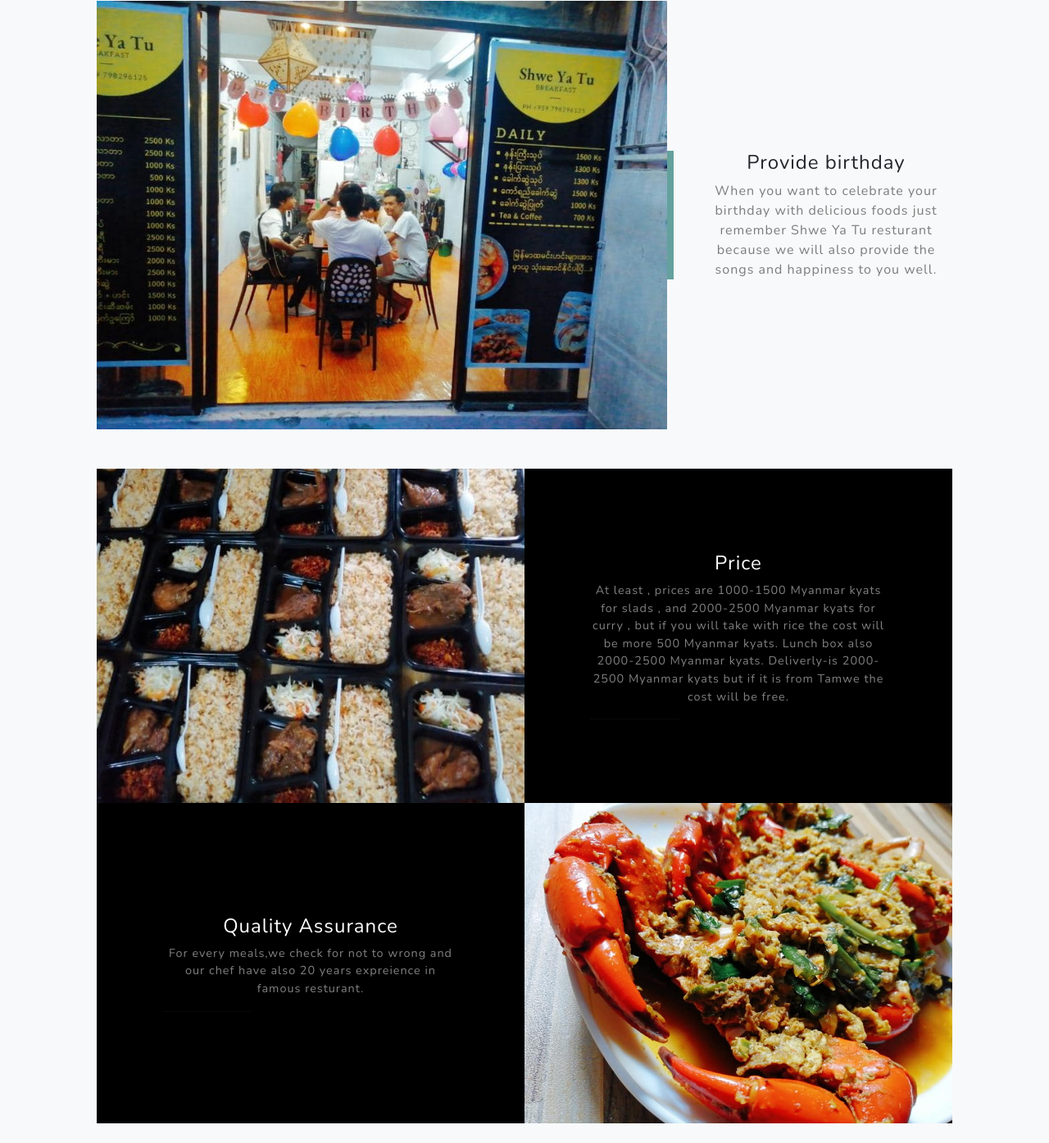
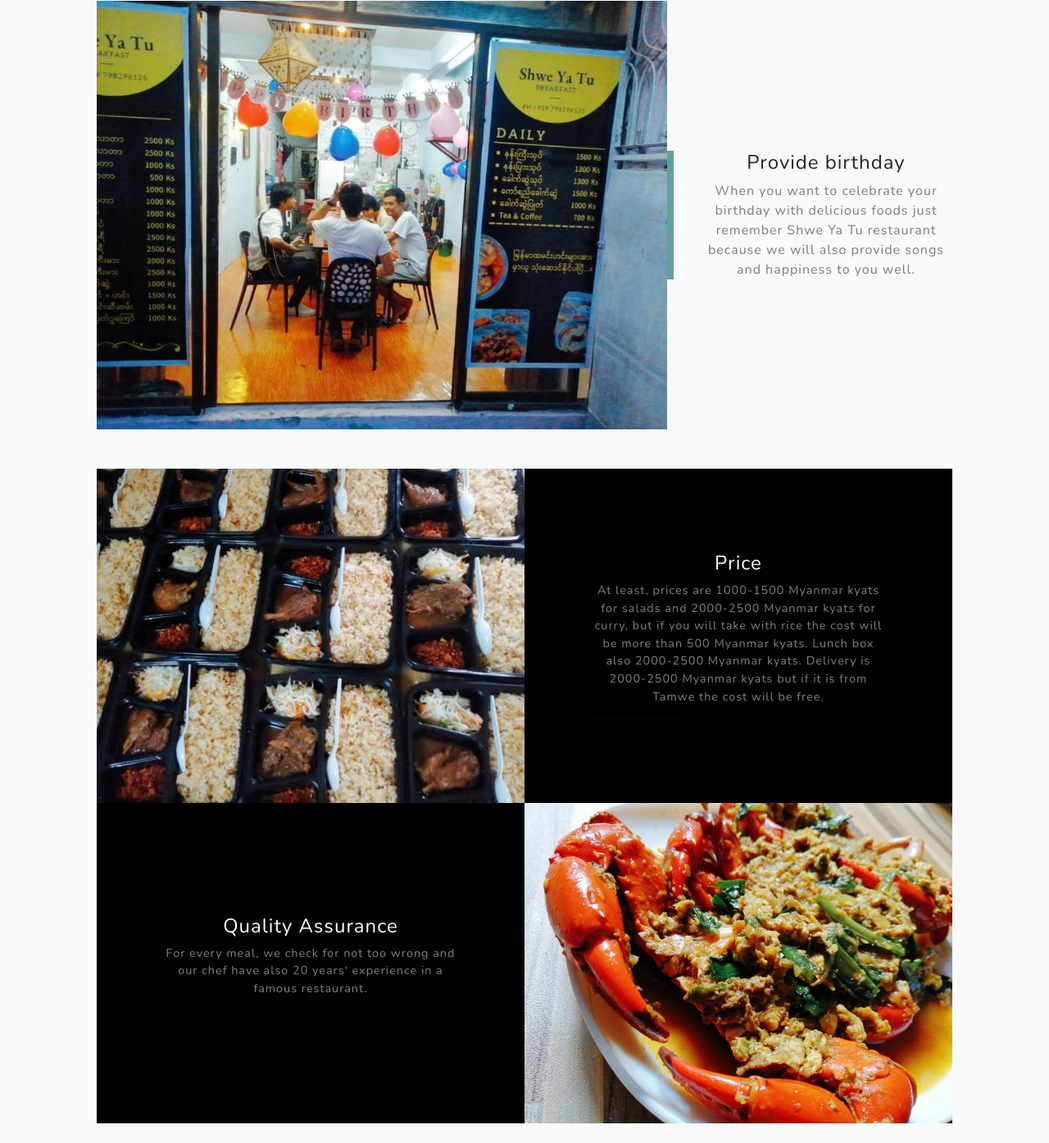
Before and after one commit to Shwe-Ya-Tu/Shwe, a plain HTML site: page index.html in a window 1280 px wide. Shown: the part 1525-2920 px from the top of the page at 82% size. Drawn offline with nearby package versions, Linux system fonts and the light colour scheme.

Commit message:
Update index.html

```diff
--- a/index.html
+++ b/index.html
@@ -52,12 +52,8 @@
                     <div class="col-lg-8">
                         <h2 class="text-white mb-4">About Us</h2>
                         <p class="text-white-50">
-                            Shwe Ya Tu is the online restaurant in Yangon for the people who are facing the problem with foods.
-In Yangon , some resturants are closing because of increasing COVID pandemic.
-So we found the solution of that as online shopping we changed into online resturant called "Shwe Ya Tu".But now you can have from both online or
-come to our restaurant and having healthy break fast and lunch.If you want to order by online you can order one day before,following our Facebook page and make see first
-to know what's are new and from messenger you can order directly.By the way Facebook link is below of a website.Mostly we accepet with cash but if you are sick or
-geting trouble to give we accept with K-pay by taking 5 persent for the reason that after we accepeted,when we go and take in cash the agent take 5 percent.So I hope you understand.
+                           About Us
+Shwe Ya Tu is an online restaurant in Yangon for people who are facing problems with food. In Yangon, some restaurants are closing because of the increasing COVID pandemic. So we found the solution of that as online shopping we changed into an online restaurant called "Shwe Ya Tu".But now you can have from both online or come to our restaurant and having healthy breakfast and lunch. If you want to order online you can order one day before, following our Facebook page and make see first to know what's are new and from messenger, you can order directly. By the way, the Facebook link is below of a website. Mostly we accept with cash but if you are sick or getting trouble to give we accept with K-pay by taking 5 percent for the reason that after we accepted when we go and take in cash the agent takes 5 percent. So I hope you understand.
                         </p>
                     </div>
                 </div>
@@ -73,8 +69,7 @@ geting trouble to give we accept with K-pay by taking 5 persent for the reason t
                     <div class="col-xl-4 col-lg-5">
                         <div class="featured-text text-center text-lg-left">
                             <h4>Provide birthday</h4>
-                            <p class="text-black-50 mb-0">When you want to celebrate your birthday with delicious foods just remember Shwe Ya Tu resturant because we will also provide
-                                the songs and happiness to you well.</p>
+                            <p class="text-black-50 mb-0">When you want to celebrate your birthday with delicious foods just remember Shwe Ya Tu restaurant because we will also provide songs and happiness to you well.</p>
                         </div>
                     </div>
                 </div>
@@ -86,12 +81,7 @@ geting trouble to give we accept with K-pay by taking 5 persent for the reason t
                             <div class="d-flex h-100">
                                 <div class="project-text w-100 my-auto text-center text-lg-left">
                                     <h4 class="text-white">Price</h4>
-                                    <p class="mb-0 text-white-50">At least , prices are
-                                        1000-1500 Myanmar kyats for slads ,
-                                        and 2000-2500 Myanmar kyats for curry ,
-                                        but if you will take with rice the cost will be more 500 Myanmar kyats.
-                                        Lunch box also 2000-2500 Myanmar kyats.
-                                        Deliverly-is 2000-2500 Myanmar kyats but if it is from Tamwe the cost will be free.
+                                    <p class="mb-0 text-white-50">At least, prices are 1000-1500 Myanmar kyats for salads and 2000-2500 Myanmar kyats for curry, but if you will take with rice the cost will be more than 500 Myanmar kyats. Lunch box also 2000-2500 Myanmar kyats. Delivery is 2000-2500 Myanmar kyats but if it is from Tamwe the cost will be free.
                                         </p>
                                     <hr class="d-none d-lg-block mb-0 ms-0" />
                                 </div>
@@ -107,7 +97,7 @@ geting trouble to give we accept with K-pay by taking 5 persent for the reason t
                             <div class="d-flex h-100">
                                 <div class="project-text w-100 my-auto text-center text-lg-right">
                                     <h4 class="text-white">Quality Assurance</h4>
-                                    <p class="mb-0 text-white-50">For every meals,we check for not to wrong and our chef have also 20 years expreience in famous resturant.</p>
+                                    <p class="mb-0 text-white-50">For every meal, we check for not too wrong and our chef have also 20 years' experience in a famous restaurant.</p>
                                     <hr class="d-none d-lg-block mb-0 me-0" />
                                 </div>
                             </div>
```
